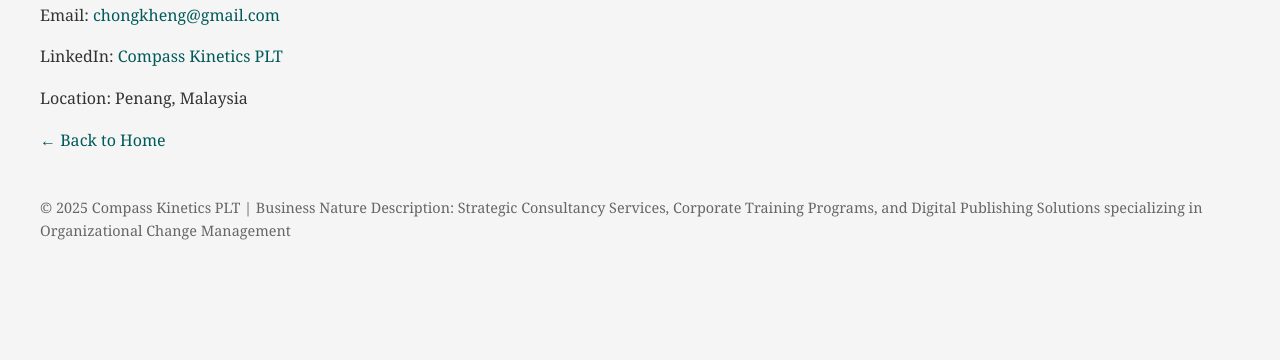
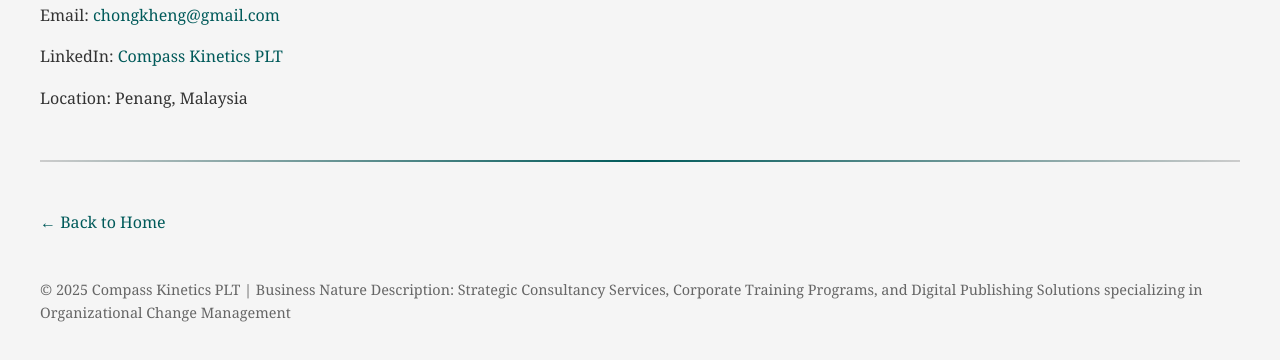
Before and after one commit to Compass-Kinetics-PLT/compass-kinetics-plt.github.io, a plain HTML site: page contact.html in a window 1280 px wide. Shown: the part 148-508 px from the top of the page. Drawn offline with Linux system fonts and the light colour scheme.

Commit message:
Update contact.html

```diff
--- a/contact.html
+++ b/contact.html
@@ -11,6 +11,8 @@
   <p>Email: <a href="mailto:chongkheng@gmail.com">chongkheng@gmail.com</a></p>
   <p>LinkedIn: <a href="https://www.linkedin.com/company/108150982">Compass Kinetics PLT</a></p>
   <p>Location: Penang, Malaysia</p>
+   <!-- Scroll-style divider -->
+  <hr class="scroll-divider">
   <a href="index.html">← Back to Home</a>
  <footer>
     © 2025 Compass Kinetics PLT | Business Nature Description: Strategic Consultancy Services, Corporate Training Programs, and Digital Publishing Solutions specializing in Organizational Change Management
```
